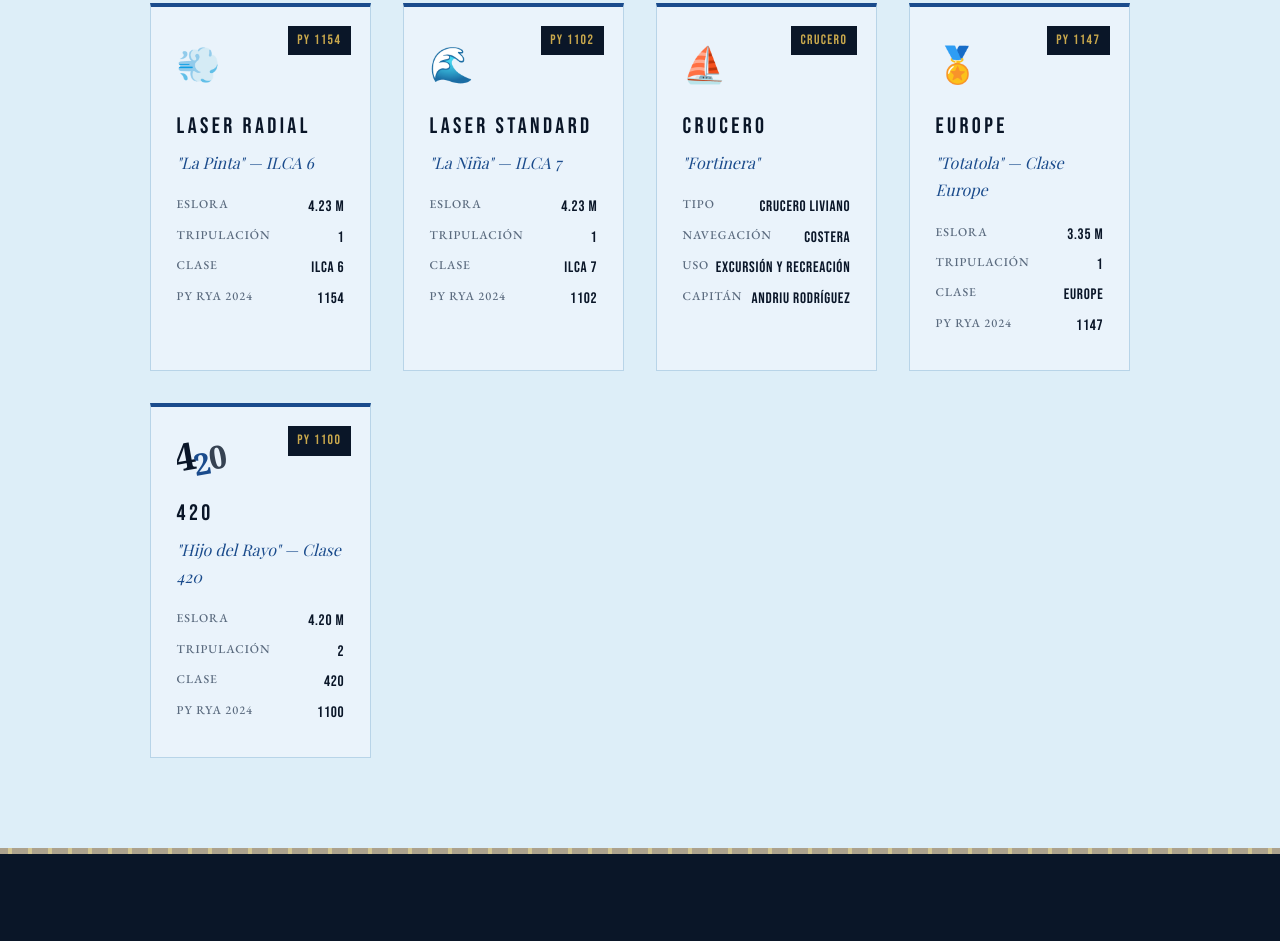
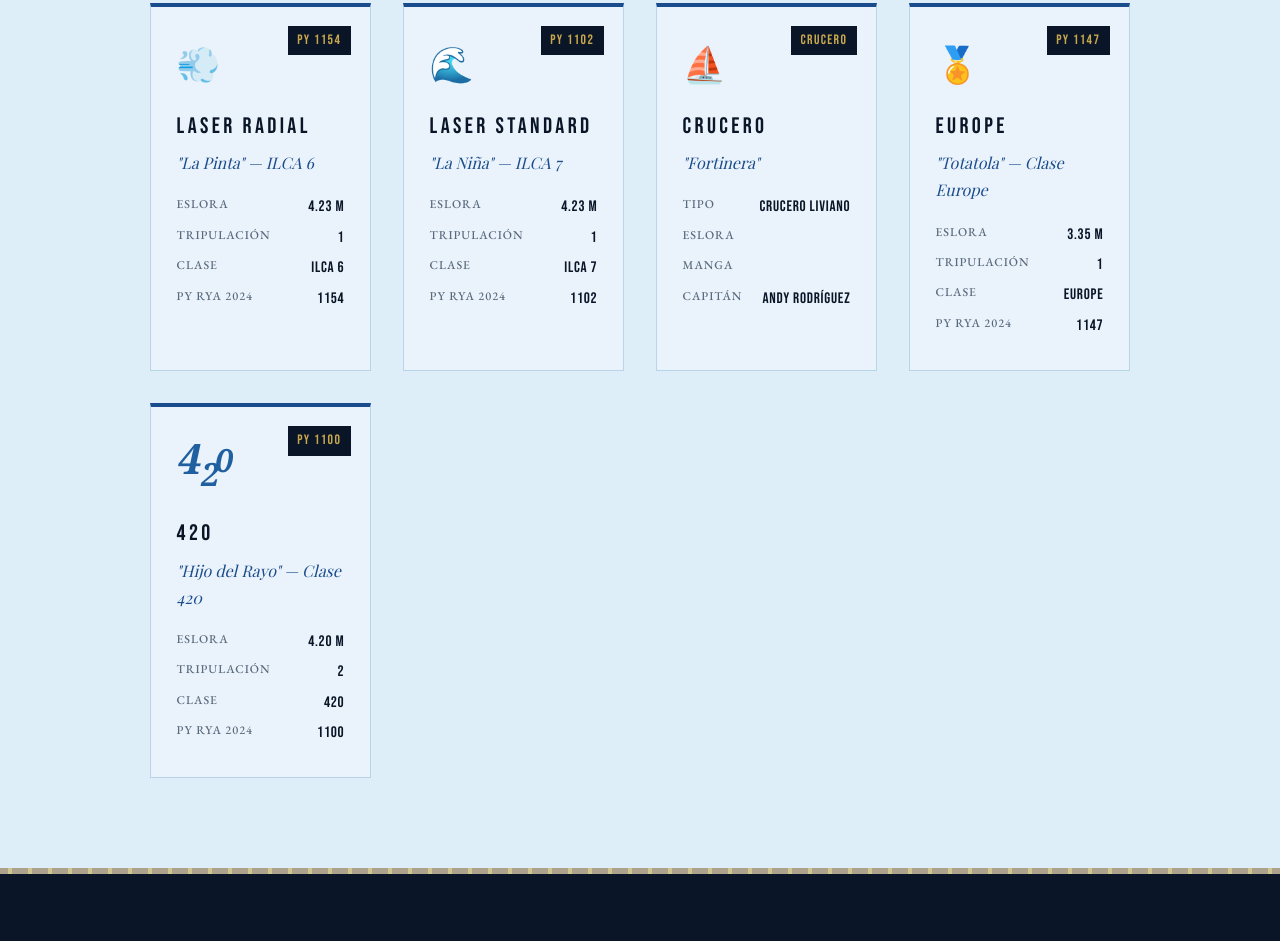
Before and after one commit to lu2wba/sailingpatagonia, a plain HTML site: page index.html in a window 1280 px wide. Shown: the part 1099-2040 px from the top of the page. Drawn offline with nearby package versions, Linux system fonts and the light colour scheme; a web font is replaced by a local one.

Commit message:
Add files via upload

```diff
--- a/index.html
+++ b/index.html
@@ -32,7 +32,6 @@
   .nav-links a { font-family: 'EB Garamond', serif; font-size: 0.95rem; letter-spacing: 0.08em; text-transform: uppercase; color: var(--foam); text-decoration: none; padding-bottom: 2px; border-bottom: 1px solid transparent; transition: color 0.2s, border-color 0.2s; }
   .nav-links a:hover { color: var(--gold-light); border-color: var(--gold-light); }
 
-  /* HERO */
   .hero { height: 100vh; min-height: 600px; background: var(--navy); position: relative; display: flex; align-items: center; justify-content: center; overflow: hidden; }
   .hero-photo { position: absolute; inset: 0; background-image: url('fragata1.jpg'); background-size: contain; background-position: center center; background-repeat: no-repeat; }
   .hero-overlay { position: absolute; inset: 0; background: linear-gradient(to bottom, rgba(10,22,40,0.50) 0%, rgba(10,22,40,0.40) 45%, rgba(10,22,40,0.65) 72%, #b8d8f0 88%, #ddeef8 100%); }
@@ -51,7 +50,6 @@
   .scroll-hint::after { content: ''; display: block; width: 1px; height: 40px; background: var(--foam); margin: 8px auto 0; }
   @keyframes bob { 0%, 100% { opacity: 0.4; transform: translateX(-50%) translateY(0); } 50% { opacity: 0.7; transform: translateX(-50%) translateY(6px); } }
 
-  /* SECTIONS */
   section { padding: 90px 0; }
   .section-inner { max-width: 1060px; margin: 0 auto; padding: 0 2.5rem; }
   .section-header { text-align: center; margin-bottom: 3.5rem; }
@@ -61,7 +59,6 @@
   .section-lead { font-style: italic; color: #3a4a5e; max-width: 560px; margin: 1rem auto 0; font-size: 1.05rem; }
   .divider { width: 60px; height: 3px; background: var(--gold); margin: 1.2rem auto 0; }
 
-  /* BARCOS */
   #barcos { background: var(--white); }
   .boats-grid { display: grid; grid-template-columns: repeat(auto-fit, minmax(220px, 1fr)); gap: 2rem; }
   .boat-card { background: #eaf3fb; border: 1px solid #b8d4e8; border-top: 4px solid var(--ocean); padding: 1.8rem 1.6rem; position: relative; transition: transform 0.25s, box-shadow 0.25s; }
@@ -75,7 +72,6 @@
   .boat-specs .value { font-family: 'Bebas Neue', sans-serif; letter-spacing: 0.05em; color: var(--navy); font-size: 0.95rem; }
   .py-badge { position: absolute; top: 1.2rem; right: 1.2rem; background: var(--navy); color: var(--gold); font-family: 'Bebas Neue', sans-serif; letter-spacing: 0.1em; font-size: 0.85rem; padding: 0.2rem 0.6rem; }
 
-  /* CLUB */
   #club { background: var(--navy); color: var(--foam); }
   #club .section-header h2 { color: var(--white); }
   #club .section-lead { color: var(--foam); opacity: 0.8; }
@@ -89,7 +85,6 @@
   .info-label { font-family: 'Bebas Neue', sans-serif; letter-spacing: 0.15em; font-size: 0.72rem; color: var(--gold); margin-bottom: 0.2rem; }
   .info-value { font-family: 'Playfair Display', serif; font-size: 1.05rem; color: var(--white); }
 
-  /* REGATAS */
   #regatas { background: var(--cream); }
   .regatas-table-wrap { overflow-x: auto; border: 1px solid #b8d4e8; margin-bottom: 2.5rem; }
   table { width: 100%; border-collapse: collapse; font-size: 0.92rem; }
@@ -110,7 +105,6 @@
   .dot-fast { color: #1a4b8c; }
   .dot-slow { color: #8b6f47; }
 
-  /* GALERÍA */
   #galeria { background: var(--white); }
   .gallery-grid { display: grid; grid-template-columns: repeat(4, 1fr); gap: 1rem; }
   .gallery-item { background: #eaf3fb; border: 1px solid #b8d4e8; aspect-ratio: 4/3; display: flex; align-items: center; justify-content: center; flex-direction: column; gap: 0.5rem; color: #5a6a7e; font-size: 0.82rem; font-style: italic; overflow: hidden; transition: transform 0.2s; cursor: pointer; }
@@ -118,7 +112,6 @@
   .gallery-item.featured { grid-column: span 2; grid-row: span 2; aspect-ratio: auto; min-height: 300px; }
   .gallery-icon { font-size: 2.5rem; opacity: 0.35; }
 
-  /* FOOTER */
   footer { background: var(--navy); color: var(--foam); text-align: center; padding: 3rem 2rem; border-top: 3px solid var(--gold); }
   .footer-brand { font-family: 'Playfair Display', serif; font-size: 1.5rem; font-style: italic; color: var(--white); margin-bottom: 0.5rem; }
   .footer-callsign { font-family: 'Bebas Neue', sans-serif; letter-spacing: 0.25em; color: var(--gold); font-size: 0.9rem; margin-bottom: 1.5rem; }
@@ -191,6 +184,8 @@
       <p class="section-lead">Cada clase tiene su carácter. Cada salida, su historia.</p>
     </div>
     <div class="boats-grid">
+
+      <!-- LASER RADIAL -->
       <div class="boat-card">
         <span class="py-badge">PY 1154</span>
         <span class="boat-flag">💨</span>
@@ -203,6 +198,8 @@
           <li><span class="label">PY RYA 2024</span><span class="value">1154</span></li>
         </ul>
       </div>
+
+      <!-- LASER STANDARD -->
       <div class="boat-card">
         <span class="py-badge">PY 1102</span>
         <span class="boat-flag">🌊</span>
@@ -215,6 +212,8 @@
           <li><span class="label">PY RYA 2024</span><span class="value">1102</span></li>
         </ul>
       </div>
+
+      <!-- CRUCERO FORTINERA -->
       <div class="boat-card">
         <span class="py-badge">Crucero</span>
         <span class="boat-flag">⛵</span>
@@ -222,11 +221,13 @@
         <div class="boat-name">"Fortinera"</div>
         <ul class="boat-specs">
           <li><span class="label">Tipo</span><span class="value">Crucero liviano</span></li>
-          <li><span class="label">Navegación</span><span class="value">Costera</span></li>
-          <li><span class="label">Uso</span><span class="value">Excursión y recreación</span></li>
-          <li><span class="label">Capitán</span><span class="value">Andriu Rodríguez</span></li>
+          <li><span class="label">Eslora</span><span class="value">&nbsp;</span></li>
+          <li><span class="label">Manga</span><span class="value">&nbsp;</span></li>
+          <li><span class="label">Capitán</span><span class="value">Andy Rodríguez</span></li>
         </ul>
       </div>
+
+      <!-- EUROPE -->
       <div class="boat-card">
         <span class="py-badge">PY 1147</span>
         <span class="boat-flag">🏅</span>
@@ -239,13 +240,31 @@
           <li><span class="label">PY RYA 2024</span><span class="value">1147</span></li>
         </ul>
       </div>
+
+      <!-- 420 con logo SVG clase -->
       <div class="boat-card">
         <span class="py-badge">PY 1100</span>
-        <span class="boat-flag">
-          <svg width="58" height="46" viewBox="0 0 58 46" fill="none" xmlns="http://www.w3.org/2000/svg" style="display:block;margin-bottom:0.4rem">
-            <text x="0"  y="36" font-family="Georgia,serif" font-size="38" font-weight="900" fill="#0a1628" transform="rotate(-10,0,36)">4</text>
-            <text x="19" y="40" font-family="Georgia,serif" font-size="30" font-weight="900" fill="#1a4b8c" transform="rotate(-10,19,40)">2</text>
-            <text x="34" y="34" font-family="Georgia,serif" font-size="32" font-weight="900" fill="#0a1628" opacity="0.8" transform="rotate(-10,34,34)">0</text>
+        <!-- Logo 420: 4 grande arriba izquierda, 2 abajo centro, 0 arriba derecha — italic bold azul -->
+        <span class="boat-flag" style="display:block;margin-bottom:0.6rem;">
+          <svg width="62" height="52" viewBox="0 0 62 52" fill="none" xmlns="http://www.w3.org/2000/svg">
+            <!-- "4" grande, italic, arriba izquierda -->
+            <text x="1" y="38"
+              font-family="Georgia, 'Times New Roman', serif"
+              font-size="42" font-weight="900"
+              font-style="italic"
+              fill="#2060a0">4</text>
+            <!-- "2" mediano, italic, abajo centro-derecha -->
+            <text x="24" y="50"
+              font-family="Georgia, 'Times New Roman', serif"
+              font-size="32" font-weight="900"
+              font-style="italic"
+              fill="#2060a0">2</text>
+            <!-- "0" mediano, italic, arriba derecha — se superpone -->
+            <text x="38" y="36"
+              font-family="Georgia, 'Times New Roman', serif"
+              font-size="32" font-weight="900"
+              font-style="italic"
+              fill="#2060a0">0</text>
           </svg>
         </span>
         <div class="boat-class">420</div>
@@ -257,6 +276,7 @@
           <li><span class="label">PY RYA 2024</span><span class="value">1100</span></li>
         </ul>
       </div>
+
     </div>
   </div>
 </section>
```
